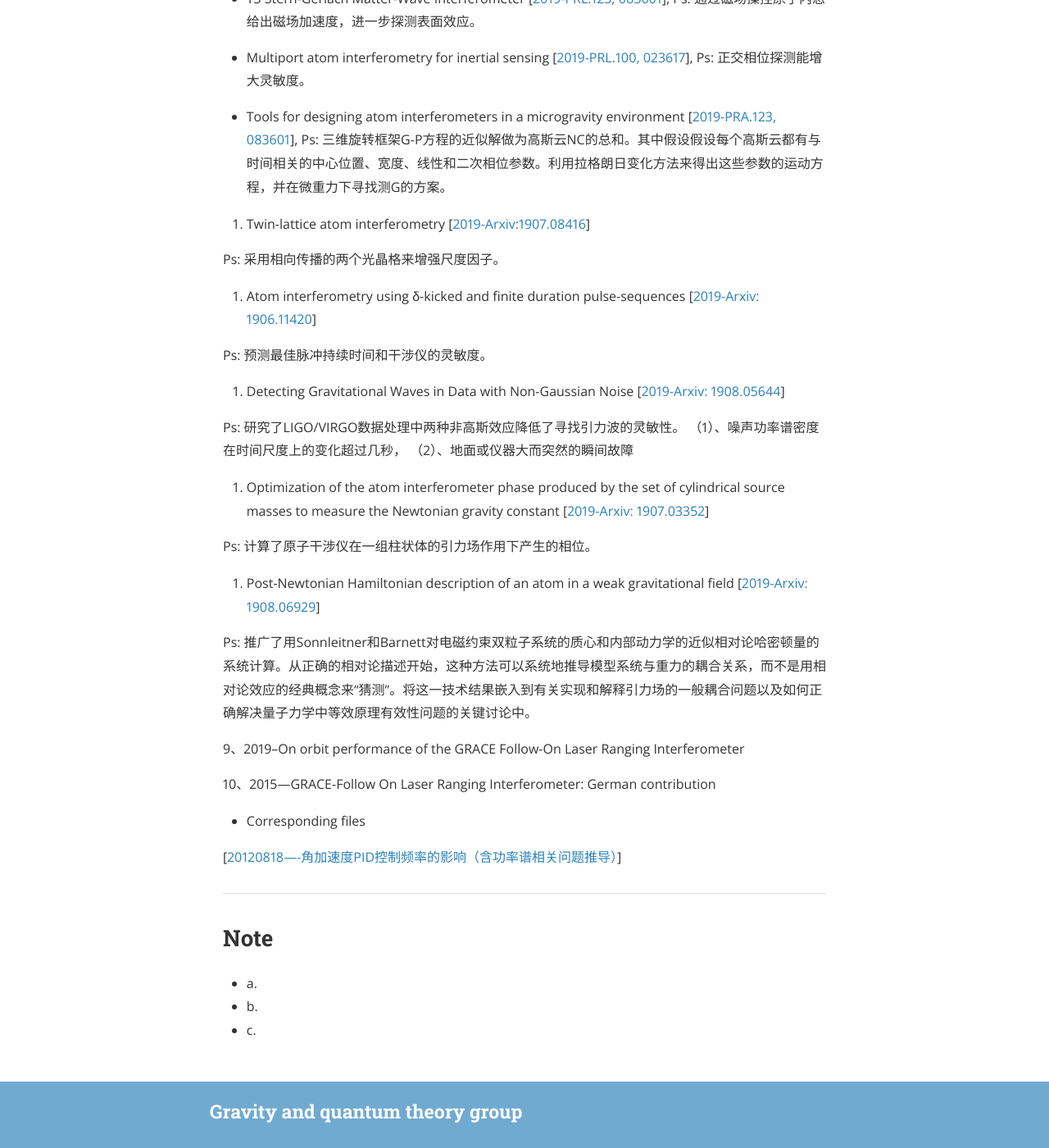
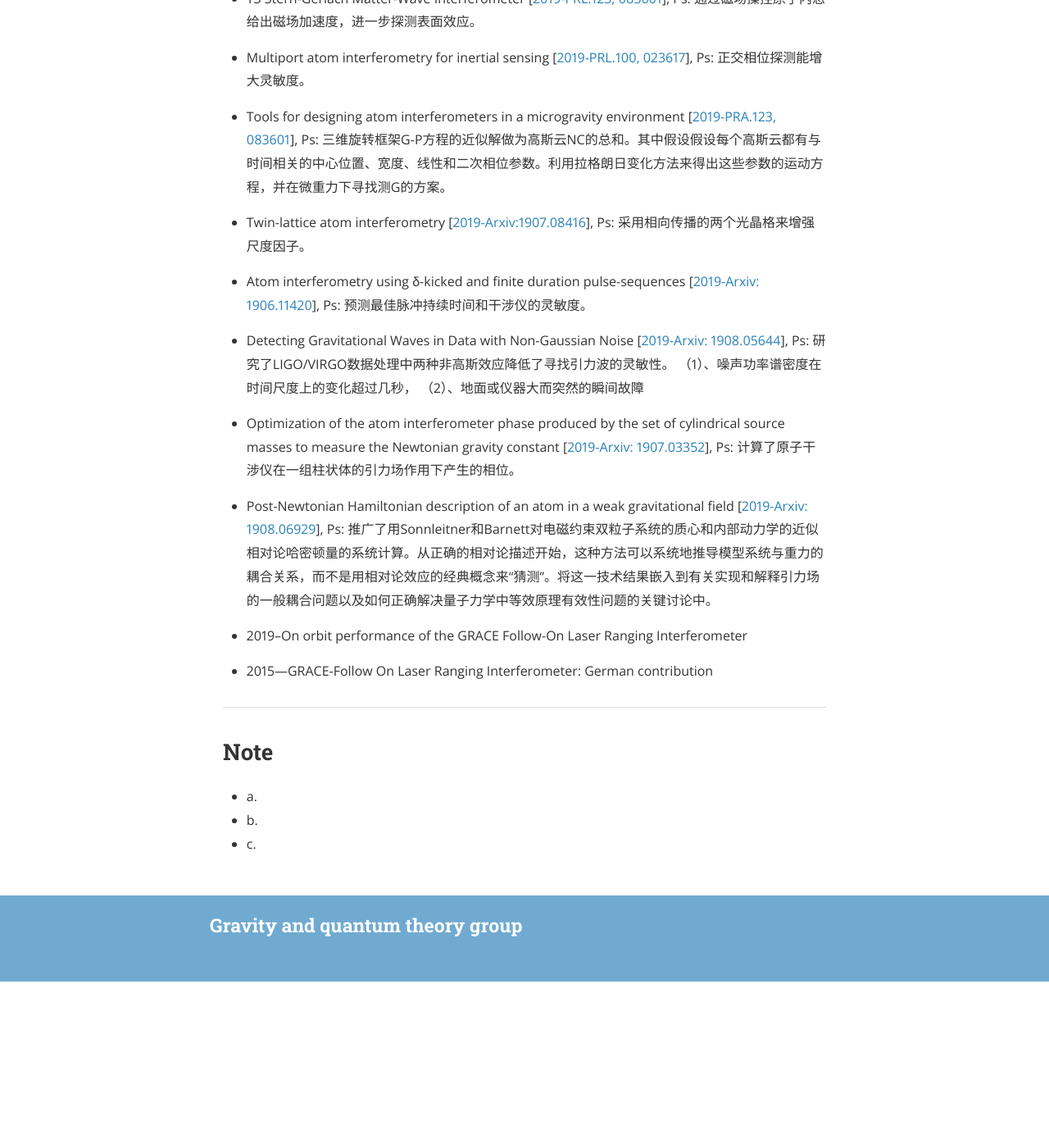
Before and after one commit to gravity-group/gravity-group.github.io, a Jekyll site: the page built from _posts/2019-08-26-group-meeting.md, in a window 1280 px wide and 1400 px high, scrolled down 1079 px. Shown: the whole window at 82% size. Built offline with Jekyll 4.4.1, drawn with Linux system fonts in a browser that asks for light colours; nearby versions of some CDN libraries; after the commit the page ends 2276 px from its top, so only the background shows below that.

Commit message:
20190826

```diff
--- a/_posts/2019-08-26-group-meeting.md
+++ b/_posts/2019-08-26-group-meeting.md
@@ -47,43 +47,32 @@ Ps: 正交相位探测能增大灵敏度。
 [[2019-PRA.123, 083601](https://journals.aps.org/pra/abstract/10.1103/PhysRevA.99, 043615)],
 Ps: 三维旋转框架G-P方程的近似解做为高斯云NC的总和。其中假设假设每个高斯云都有与时间相关的中心位置、宽度、线性和二次相位参数。利用拉格朗日变化方法来得出这些参数的运动方程，并在微重力下寻找测G的方案。
 
-4. Twin-lattice atom interferometry
-[[2019-Arxiv:1907.08416](https://arxiv.org/pdf/1907.08416.pdf)]
-
+- Twin-lattice atom interferometry
+[[2019-Arxiv:1907.08416](https://arxiv.org/pdf/1907.08416.pdf)],
 Ps: 采用相向传播的两个光晶格来增强尺度因子。
 
-5. Atom interferometry using δ-kicked and finite duration pulse-sequences
-[[2019-Arxiv: 1906.11420](https://arxiv.org/pdf/1906.11420.pdf)]
-
+- Atom interferometry using δ-kicked and finite duration pulse-sequences
+[[2019-Arxiv: 1906.11420](https://arxiv.org/pdf/1906.11420.pdf)],
 Ps: 预测最佳脉冲持续时间和干涉仪的灵敏度。
 
-6. Detecting Gravitational Waves in Data with Non-Gaussian Noise
-[[2019-Arxiv: 1908.05644](https://arxiv.org/pdf/1908.05644.pdf)]
-
+- Detecting Gravitational Waves in Data with Non-Gaussian Noise
+[[2019-Arxiv: 1908.05644](https://arxiv.org/pdf/1908.05644.pdf)],
 Ps: 研究了LIGO/VIRGO数据处理中两种非高斯效应降低了寻找引力波的灵敏性。
 （1）、噪声功率谱密度在时间尺度上的变化超过几秒，
 （2）、地面或仪器大而突然的瞬间故障
 
 
-7. Optimization of the atom interferometer phase produced by the set of cylindrical source masses to measure the Newtonian gravity constant
-[[2019-Arxiv: 1907.03352](https://arxiv.org/pdf/1907.03352.pdf)]
-
+- Optimization of the atom interferometer phase produced by the set of cylindrical source masses to measure the Newtonian gravity constant
+[[2019-Arxiv: 1907.03352](https://arxiv.org/pdf/1907.03352.pdf)],
 Ps: 计算了原子干涉仪在一组柱状体的引力场作用下产生的相位。
 
-8. Post-Newtonian Hamiltonian description of an atom in a weak gravitational field
-[[2019-Arxiv: 1908.06929](https://arxiv.org/pdf/1908.06929.pdf)]
-
+- Post-Newtonian Hamiltonian description of an atom in a weak gravitational field
+[[2019-Arxiv: 1908.06929](https://arxiv.org/pdf/1908.06929.pdf)],
 Ps: 推广了用Sonnleitner和Barnett对电磁约束双粒子系统的质心和内部动力学的近似相对论哈密顿量的系统计算。从正确的相对论描述开始，这种方法可以系统地推导模型系统与重力的耦合关系，而不是用相对论效应的经典概念来“猜测”。将这一技术结果嵌入到有关实现和解释引力场的一般耦合问题以及如何正确解决量子力学中等效原理有效性问题的关键讨论中。
 
-9、2019--On orbit performance of the GRACE Follow-On Laser Ranging Interferometer
+- 2019--On orbit performance of the GRACE Follow-On Laser Ranging Interferometer
 
-10、2015---GRACE-Follow On Laser Ranging Interferometer: German contribution
-
-
-
-- Corresponding files
-
-[[20120818----角加速度PID控制频率的影响（含功率谱相关问题推导）](https://mail.163.com/js6/main.jsp?sid=FABTcnArCrcSAwSWBXrrqIVMjXErgZSA&df=unknow#module=read.ReadModule%7C%7B%22area%22%3A%22normal%22%2C%22isThread%22%3Afalse%2C%22viewType%22%3A%22%22%2C%22id%22%3A%22201%3A1tbiyQoY0lQHGBUtTgAAs0%22%2C%22fid%22%3A1%7D)]
+- 2015---GRACE-Follow On Laser Ranging Interferometer: German contribution
 
 ---
 
```
